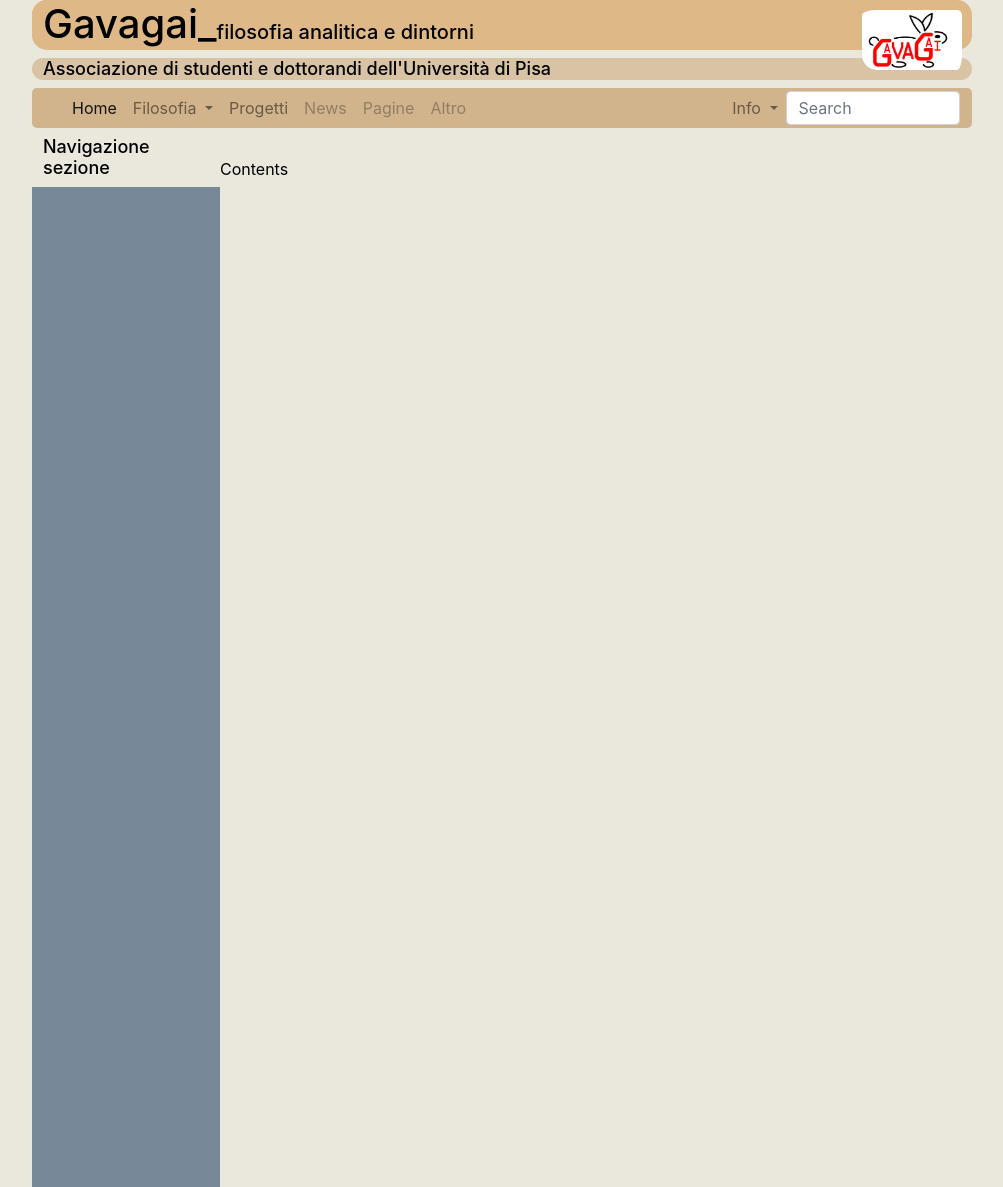
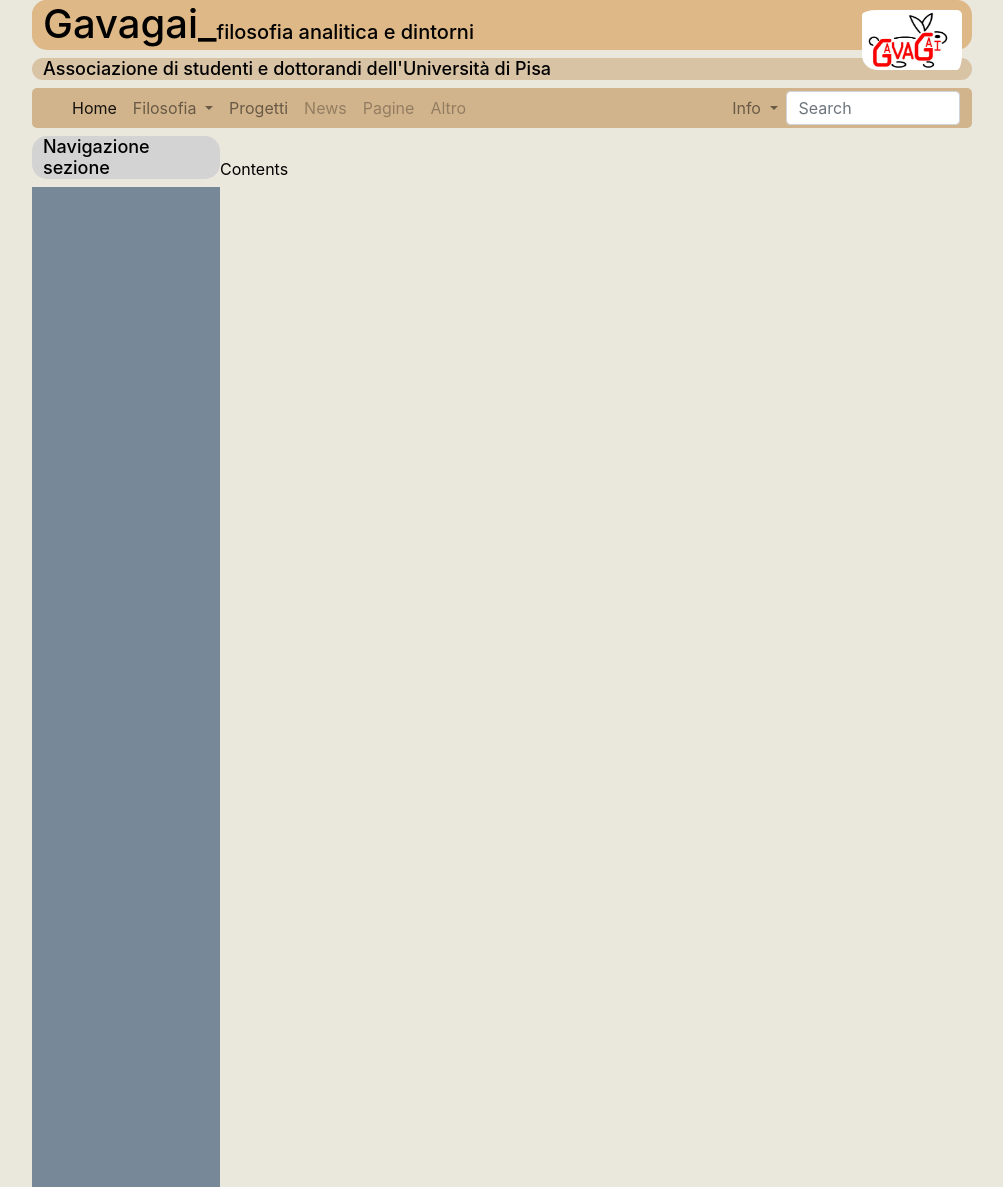
Before and after one commit to Gavagai-phi/gavagai-phi2.github.io, a Jekyll site: the page index.html, which Jekyll copies as it is, in a window 1280 px wide. Shown: the whole page, without its empty margins (138-1141 px from the left). Built offline with Jekyll 4.4.1, drawn with Linux system fonts in a browser that asks for light colours.

Commit message:
Update style.css

```diff
--- a/styles/style.css
+++ b/styles/style.css
@@ -6,6 +6,11 @@ h1 {
 }
 h2 {
   background-color: #D8C3A5	;
+  border-radius: 15px;
+}
+
+h6 {
+  background-color: lightgrey	;
   border-radius: 15px;
 }
 
```
